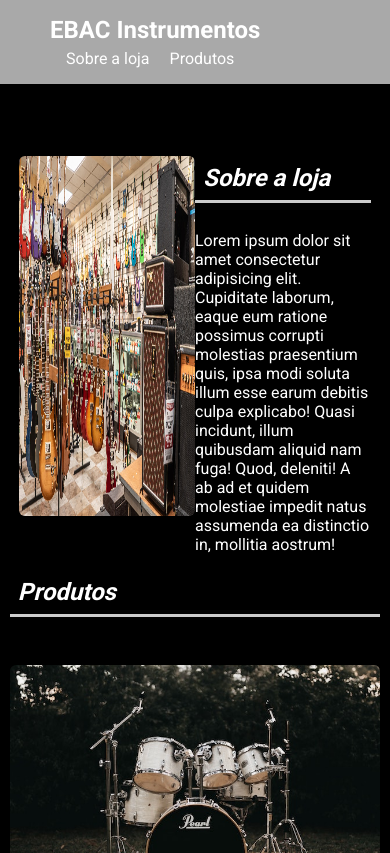
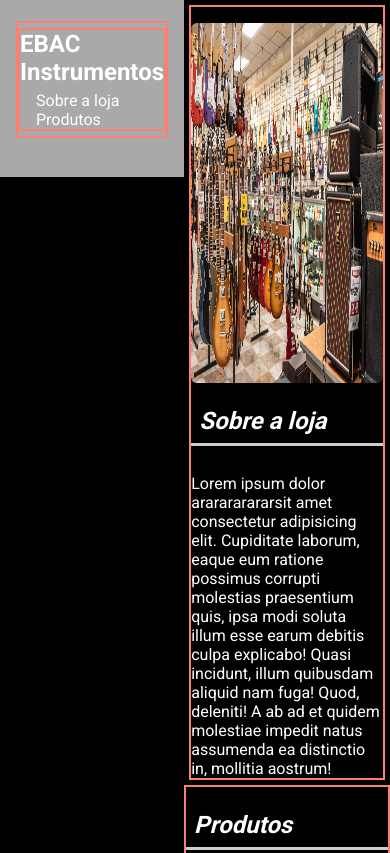
Before and after one commit to henriquebertoli/curso_ebac_frontend, a plain HTML site: page css_responsivo/index.html in a window 390 px wide. Shown: the top 853 px of the page. Drawn offline with Linux system fonts and the light colour scheme.

Commit message:
responsividade e grid

```diff
--- a/css_responsivo/index.html
+++ b/css_responsivo/index.html
@@ -3,7 +3,6 @@
   <head>
     <meta charset="UTF-8" />
     <meta name="viewport" content="width=device-width, initial-scale=1.0" />
-    <title>Loja CSS responsivo</title>
     <link rel="preconnect" href="https://fonts.googleapis.com" />
     <link rel="preconnect" href="https://fonts.gstatic.com" crossorigin />
     <link
@@ -11,6 +10,7 @@
       rel="stylesheet"
     />
     <link rel="stylesheet" href="main.css" />
+    <title>Loja CSS responsivo</title>
   </head>
   <body class="global_container">
     <header>
@@ -28,16 +28,16 @@
         </nav>
       </div>
     </header>
-    <div class="container conteudo">
     <main>
-        <section class="about" id="about">
-          <div class="container about">
+      <!--<div class="container conteudo">-->
+        <section class="sobre" id="sobre">
+          <div class="container-about">
             <img src="./images/loja.jpg" alt="loja de intrumenstos musicais" />
             <div class="conteudo">
               <h2>Sobre a loja</h2>
               <p>
-                Lorem ipsum dolor sit amet consectetur adipisicing elit.
-                Cupiditate laborum, eaque eum ratione possimus corrupti
+                Lorem ipsum dolor ararararararsit amet consectetur adipisicing
+                elit. Cupiditate laborum, eaque eum ratione possimus corrupti
                 molestias praesentium quis, ipsa modi soluta illum esse earum
                 debitis culpa explicabo! Quasi incidunt, illum quibusdam aliquid
                 nam fuga! Quod, deleniti! A ab ad et quidem molestiae impedit
@@ -46,15 +46,16 @@
             </div>
           </div>
         </section>
-        <section class="products" id="products">
+        <section class="produto" id="produto">
+          <div class="container">
             <h2>Produtos</h2>
             <div class="lista_produtos">
               <article class="produto">
                 <img src="./images/bateria.jpg" alt="instrumento bateria" />
                 <h3>Conjunto bateria musical</h3>
                 <p>
-                Lorem ipsum dolor sit amet consectetur adipisicing elit. Neque,
-                aliquid!
+                  Lorem ipsum dolor sit amet consectetur adipisicing elit.
+                  Neque, aliquid!
                 </p>
                 <button type="button">Adicionar ao carrinho</button>
               </article>
@@ -62,8 +63,8 @@
                 <img src="./images/guitarra.jpg" alt="guitarra eletrica" />
                 <h3>Guitarra Gibson</h3>
                 <p>
-                Lorem ipsum dolor sit amet consectetur adipisicing elit. Neque,
-                aliquid!
+                  Lorem ipsum dolor sit amet consectetur adipisicing elit.
+                  Neque, aliquid!
                 </p>
                 <button type="button">Adicionar ao carrinho</button>
               </article>
@@ -71,8 +72,8 @@
                 <img src="./images/teclado.jpg" alt="instrumento teclado" />
                 <h3>Teclado Yamaha</h3>
                 <p>
-                Lorem ipsum dolor sit amet consectetur adipisicing elit. Neque,
-                aliquid!
+                  Lorem ipsum dolor sit amet consectetur adipisicing elit.
+                  Neque, aliquid!
                 </p>
                 <button type="button">Adicionar ao carrinho</button>
               </article>
@@ -80,14 +81,15 @@
                 <img src="./images/violao.jpg" alt="violao acustico" />
                 <h3>Violão</h3>
                 <p>
-                Lorem ipsum dolor sit amet consectetur adipisicing elit. Neque,
-                aliquid!
+                  Lorem ipsum dolor sit amet consectetur adipisicing elit.
+                  Neque, aliquid!
                 </p>
                 <button type="button">Adicionar ao carrinho</button>
               </article>
             </div>
+          </div>
         </section>
+      <!--</div>-->
     </main>
-    </div>
   </body>
 </html>
--- a/css_responsivo/main.css
+++ b/css_responsivo/main.css
@@ -9,16 +9,21 @@
 body {
   background-color: black;
 }
+
 .container {
   max-width: 1024px;
   width: 100%;
-  margin: 0 auto;
+  margin: 5px auto;
+  border: 2px solid salmon;
 }
 
 header .container {
-  display: flex;
-  justify-content: space-between;
-  align-items: center;
+  display: block;
+  /*display:flex;
+  flex-direction: column;
+  justify-content: center;
+  align-items: center;*/
+
 }
 
 header li {
@@ -38,15 +43,22 @@ header {
 }
 
 section .container {
-  display: flex;
-  align-items: normal;
-  justify-content: space-between;
+  display: block;
 }
 
-section .container img {
+section .container-about img {
   height: 360px;
   width: 440px;
   margin-right: 32px;
+}
+
+.container-about {
+  display: flex;
+  align-items: start;
+  max-width: 1024px;
+  width: 100%;
+  margin: 5px auto;
+  border: 2px solid salmon;
 }
 
 h2 {
@@ -93,31 +105,44 @@ button {
 }
 
 @media screen and (max-width: 640px) {
-  header .container {
-    max-width: 90%;
-    display: block;
-  }
+  .global_container {
+    display: grid;
+    grid-template-columns: 1fr 2fr;
+    grid-template-rows: 10% 45% 45%;
 
-  .conteudo .container {
-    display: grid;
-    grid-template-columns: repeat(2, 50%);
+    grid-template-areas:
+      'header produto'
+      'sobre produto'
+      'sobre produto';
   }
 
   h2 {
     margin-top: 16px;
   }
 
+  header {
+    grid-area: header;
+  }
+
   .container ul {
     margin-top: 5px;
   }
 
-  .container {
+  .sobre {
+    grid-area: sobre;
+  }
+
+  .container-about {
     max-width: 95%;
     flex-direction: column;
   }
 
-  .container img {
+  .container-about img {
     max-width: 100%;
+  }
+
+  section .producto {
+    grid-area: produto;
   }
 
   .lista_produtos {
@@ -139,7 +164,7 @@ button {
   }
 }
 
-@media screen and (min-width: 641px) and (max-width: 1023px) {
+/*@media screen and (min-width: 641px) and (max-width: 1023px) {
   .global_container {
     display: grid;
     grid-template-columns: 50% 50%;
@@ -147,14 +172,14 @@ button {
   }
 
   .about {
-    display: flex;
     flex-direction: column;
-    flex-wrap: nowrap;
+    flex-wrap: wrap;
+    grid-column: 1/1;
+    grid-row: 2/3;
   }
 
-  section .products {
-    display: block;
-    grid-column: 2/3;
+  .products {
     grid-row: 1/3;
   }
 }
+*/
--- /dev/null
+++ b/css_responsivo/teste/teste.css
@@ -0,0 +1,29 @@
+* {
+  margin: 0;
+  padding: 0;
+  box-sizing: border-box;
+}
+
+.container {
+  height: 100vh;
+  max-width: 1024px;
+  width: 100%;
+  display: grid;
+  margin: 0 auto;
+  grid-template-columns: 50% 50%;
+  grid-template-rows: 10% 90%;
+}
+
+header {
+  background-color: brown;
+}
+
+.sobre {
+  background-color: cadetblue;
+  grid-row: 2/3;
+}
+
+.produto {
+  background-color: darkgrey;
+  grid-row: 1/3;
+}
```
Also changed, not shown: css_responsivo/teste/teste.html (added, +28 -0 lines). Lines whose indentation alone changed are shown as unchanged.
